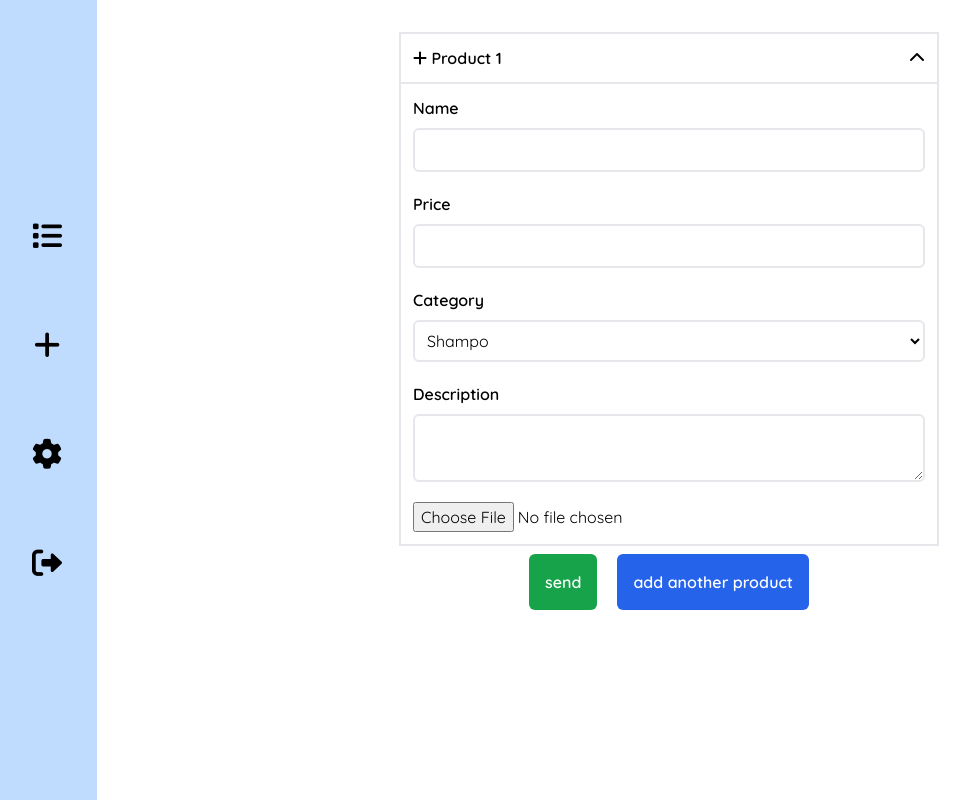
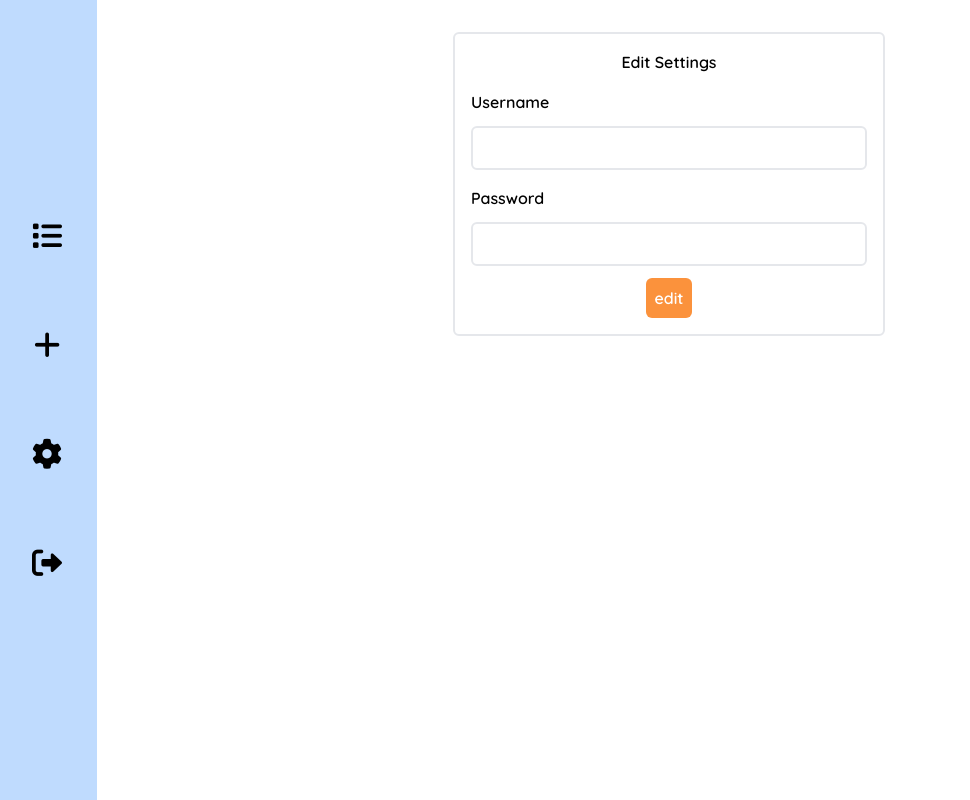
Before and after one commit to aymane-smi/GlowGuru, a PHP site: page /Login/app/views/Dashboard.php in a window 1280 px wide. Shown: the whole page, without its empty margins (3-973 px from the left). Run offline with PHP 8.4, Linux system fonts and the light colour scheme; data that the repository does not hold is empty; some libraries are stand-ins or nearby versions.

Commit message:
adding settings and flash message

```diff
--- a/app/controllers/Login.php
+++ b/app/controllers/Login.php
@@ -29,9 +29,4 @@ class Login extends Controller
             }
         }
     }
-
-    public function createDefaultAdmin()
-    {
-        $this->Admin->signup("admin", "admin");
-    }
 }
--- a/app/views/Dashboard.php
+++ b/app/views/Dashboard.php
@@ -25,9 +25,14 @@ require_once "inc/header.php";
             require_once "dash-pages/list.php";
             ?>
         </div>
-        <div class="p-4 overflow-y-scroll height">
+        <div class="p-4 overflow-y-scroll height hidden">
             <?php
             require_once "dash-pages/add.php";
+            ?>
+        </div>
+        <div class="p-4">
+            <?php
+            require_once "dash-pages/settings.php";
             ?>
         </div>
     </div>
--- /dev/null
+++ b/app/views/dash-pages/settings.php
@@ -0,0 +1,23 @@
+<div class="width flex justify-center items-center flex-col">
+    <div class="flash my-4 bg-green-400 rounded-md font-semibold text-white overflow-hidden hidden">
+        <span class="p-4 block">credentials updated!</span>
+        <div class="h-[3px] bg-blue-100 progress"></div>
+    </div>
+    <form class="p-4 border-[2px] rounded-md w-[40%] settings">
+        <p class="w-full text-center font-semibold">
+            Edit Settings
+        </p>
+        <div class="flex flex-col gap-3 mt-4">
+            <label id="username" class="font-semibold">Username</label>
+            <input type="text" name="username" class="p-2 border-[2px] rounded-md" id="username" value="<?php echo $data["admin"]->username; ?>" />
+        </div>
+        <div class="flex flex-col gap-3 mt-4">
+            <label id="password" class="font-semibold">Password</label>
+            <input type="password" name="password" class="p-2 border-[2px] rounded-md" id="password" />
+        </div>
+        <input type="hidden" name="id" value="<?php echo $data['admin']->id; ?>" />
+        <div class="w-full flex justify-center items-center mt-3">
+            <button class="bg-orange-400 p-2 font-semibold text-white rounded-md mx-auto">edit</button>
+        </div>
+    </form>
+</div>
--- a/public/src/js/dash.js
+++ b/public/src/js/dash.js
@@ -1,3 +1,5 @@
+//handling add form
+
 const multiForm = document.querySelector(".multi-form");
 const btns = document.querySelector(".buttons");
 
@@ -82,13 +84,43 @@ const handleInput = (arr)=>{
 };
 
 const handleFile = (formdata)=>{
-    // let tmp = [];
-    // for(const value of document.querySelectorAll("input[name='image[]']")){
-    //     tmp.push(value.files[0]);
-    // }
-    // console.log(tmp);
-    // return tmp;
     for(const value of document.querySelectorAll("input[name='image[]']")){
         formdata.append("images[]", value.files[0]);
     }
 }
+
+
+//handling settings form
+
+
+const settings = document.querySelector(".settings");
+
+
+settings.addEventListener("submit", (e)=>{
+    e.preventDefault();
+    let formData = new FormData();
+    formData.append("username", document.querySelector("input[name='username']").value);
+    formData.append("password", document.querySelector("input[name='password']").value);
+    formData.append("id", document.querySelector("input[name='id']").value)
+
+    try{
+        fetch("http://localhost:9000/Dashboard/editAdmin", {
+            method: "POST",
+            body: formData,
+        });
+        let timeCounter = 0;
+        const flash = document.querySelector(".flash");
+        const progress = document.querySelector(".progress");
+        flash.classList.remove("hidden");
+        const interval = setInterval(()=>{
+            if(timeCounter === 1500){
+                flash.classList.add("hidden");
+                clearInterval(interval);
+            }
+            timeCounter+=10;
+            progress.style.width = (timeCounter/1500)*100+"%";
+        }, 10);
+    }catch(err){
+        console.log(err);
+    }
+});
```
Also changed, not shown: app/controllers/Dashboard.php (+15 -0 lines), app/models/Admin.php (+16 -5 lines).
